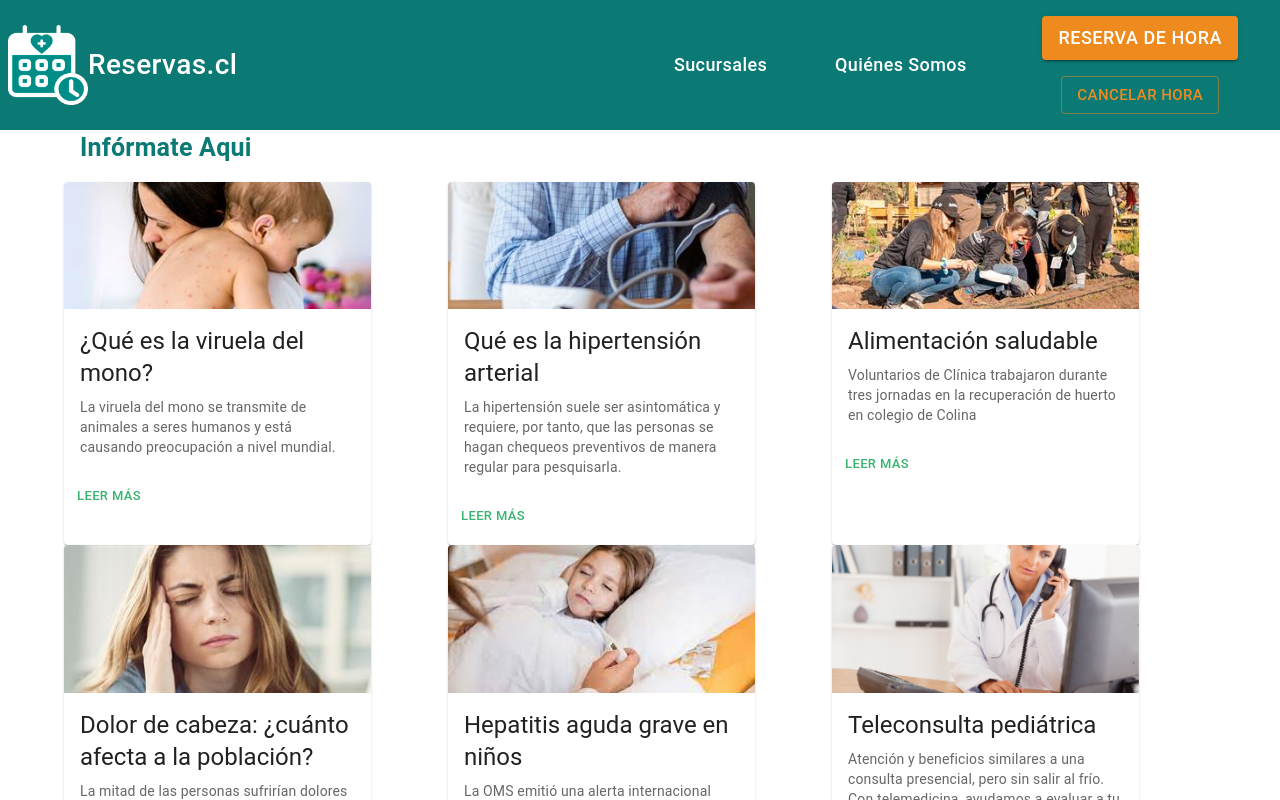
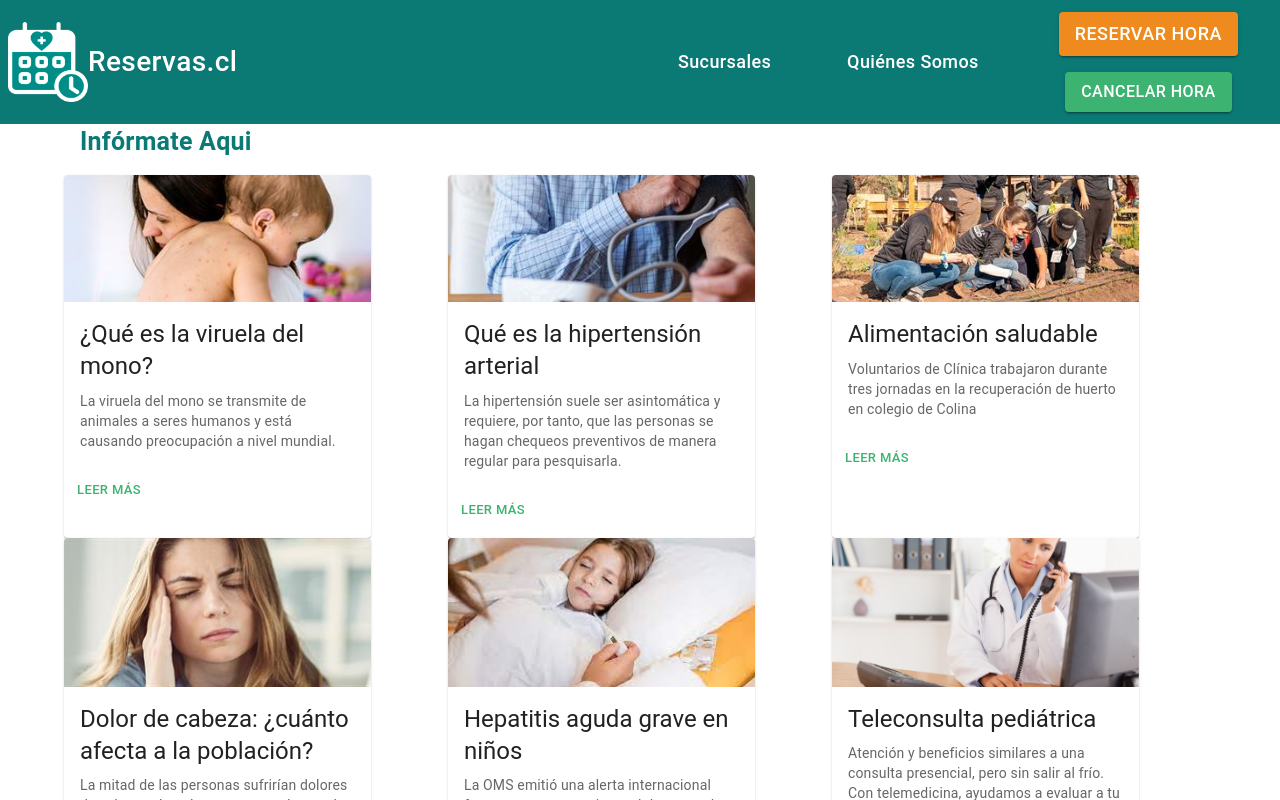
Before and after one commit to sheha316/Proyecto-Memoria, a React (Create React App) app in the folder frontend/: page / in a window 1280 px wide. Shown: the top 800 px of the page. Built offline with nearby package versions, Linux system fonts and the light colour scheme; no server answers.

Commit message:
final final

```diff
--- a/frontend/src/modulos/Componentes/Header.jsx
+++ b/frontend/src/modulos/Componentes/Header.jsx
@@ -90,7 +90,7 @@ function Header() {
               justifyContent="center"
               alignItems="center"
               spacing={2}
-              sx={{ p: 2 }}
+              sx={{ p: 1.5 }}
             >
               <Button
                 variant="contained"
@@ -98,12 +98,12 @@ function Header() {
                 style={{ fontSize: fontSizeM }}
                 onClick={() => history(RUTAS_RESERVAR_HORA)}
               >
-                Reserva de Hora
+                Reservar Hora
               </Button>
               <Button
-                variant="outlined"
-                color="success"
-                style={{ fontSize: fontSizeM - 3 }}
+                variant="contained"
+                color="secondary"
+                style={{ fontSize: fontSizeM - 2, color: 'white' }}
                 onClick={() => history(RUTAS_CANCELAR_RESERVAS)}
               >
                 Cancelar Hora
--- a/frontend/src/modulos/Views/INFO.jsx
+++ b/frontend/src/modulos/Views/INFO.jsx
@@ -3,6 +3,8 @@ import {
 } from '@mui/material';
 import React from 'react';
 import { useLocation } from 'react-router-dom';
+import { useTheme } from '@mui/material/styles';
+import useMediaQuery from '@mui/material/useMediaQuery';
 import {
   primary,
 } from '../../constantes';
@@ -13,6 +15,9 @@ function INFO() {
     texto,
     imagen,
   } = useLocation().state;
+  const theme = useTheme();
+  const cellphone = useMediaQuery(theme.breakpoints.down('md'));
+  const grid = cellphone ? [12, 0, 12] : [4, 3, 4];
   return (
     <Container>
       <FormLabel
@@ -33,10 +38,11 @@ function INFO() {
         alignItems="center"
         sx={{ marginTop: 2 }}
       >
-        <Grid item xs={4}>
+        <Grid item xs={grid[0]}>
           <img alt="" src={imagen} />
         </Grid>
-        <Grid item xs={4}>
+        <Grid item xs={grid[1]} />
+        <Grid item xs={grid[2]}>
           {texto}
         </Grid>
       </Grid>
```
